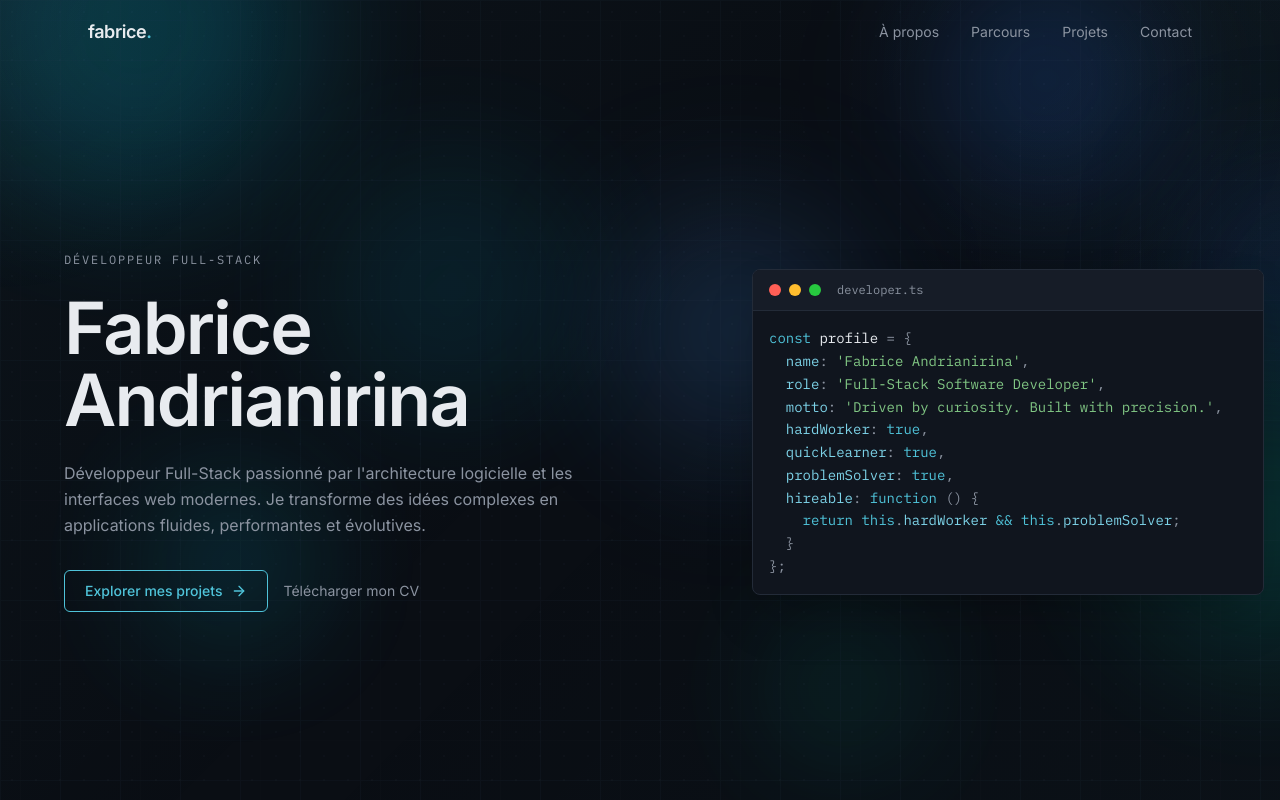
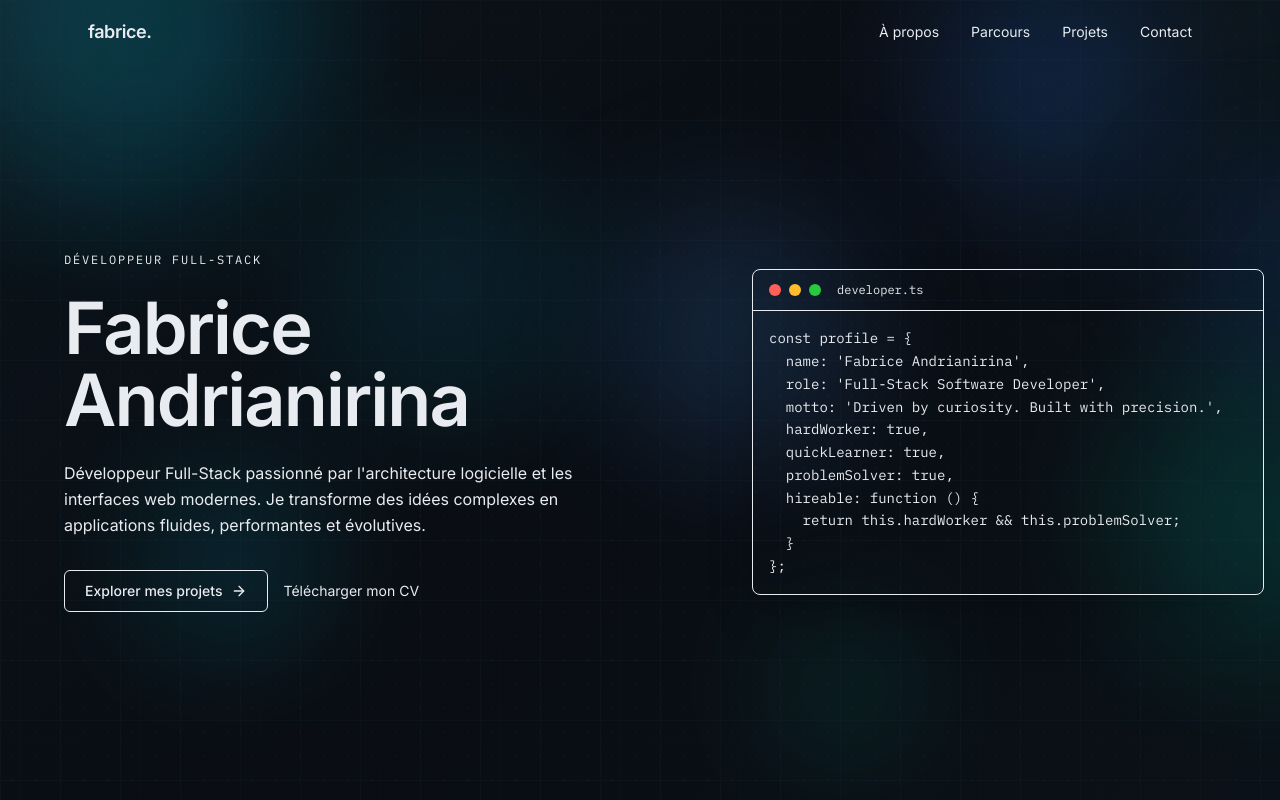
Before and after one commit to fabi-andrian2/mon-portfolio, a Next.js app: page / in a window 1280 px wide. Shown: the top 800 px of the page. Built offline with nearby package versions, Linux system fonts and the light colour scheme.

Commit message:
fix: correct theme declaration to use :root for CSS variables

```diff
--- a/src/app/globals.css
+++ b/src/app/globals.css
@@ -1,6 +1,6 @@
 @import "tailwindcss";
 
-@theme {
+:root {
   --color-background: #0A0E14;
   --color-surface: #10151E;
   --color-card: #161C27;
```
